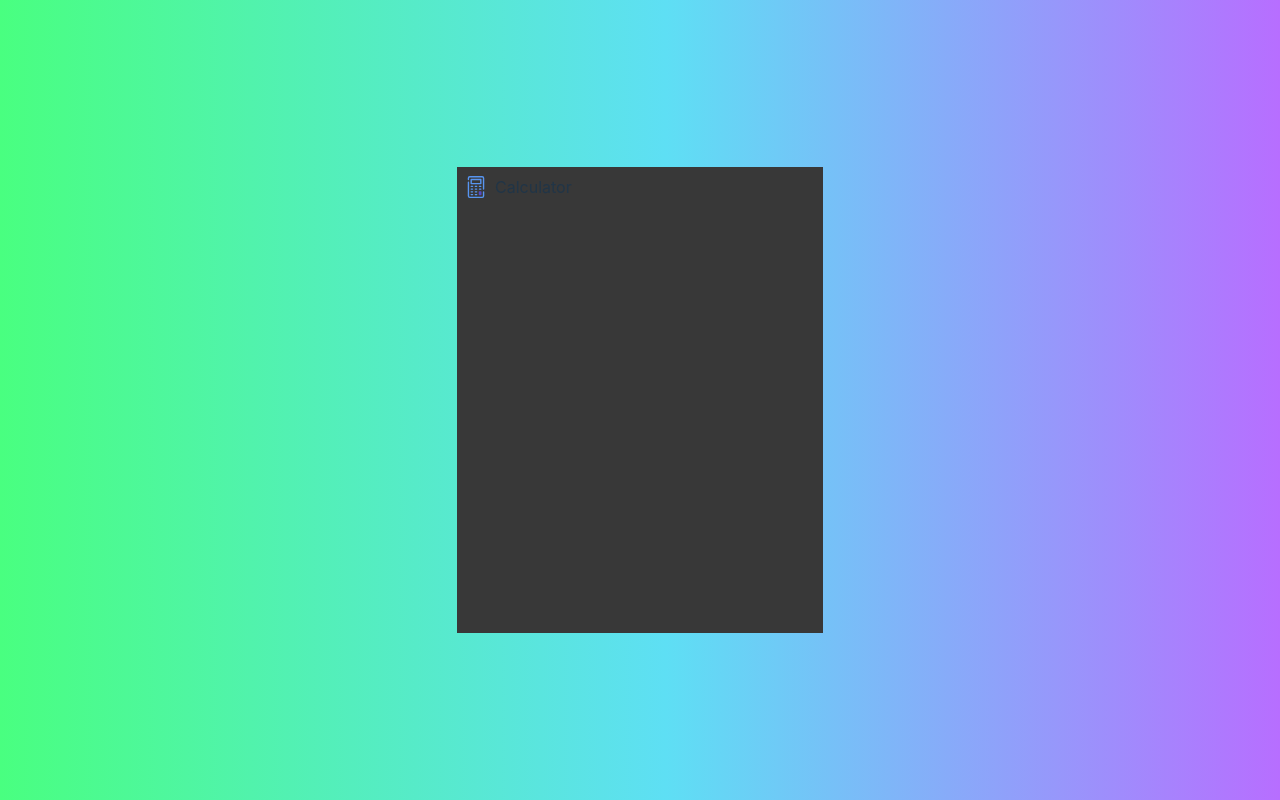
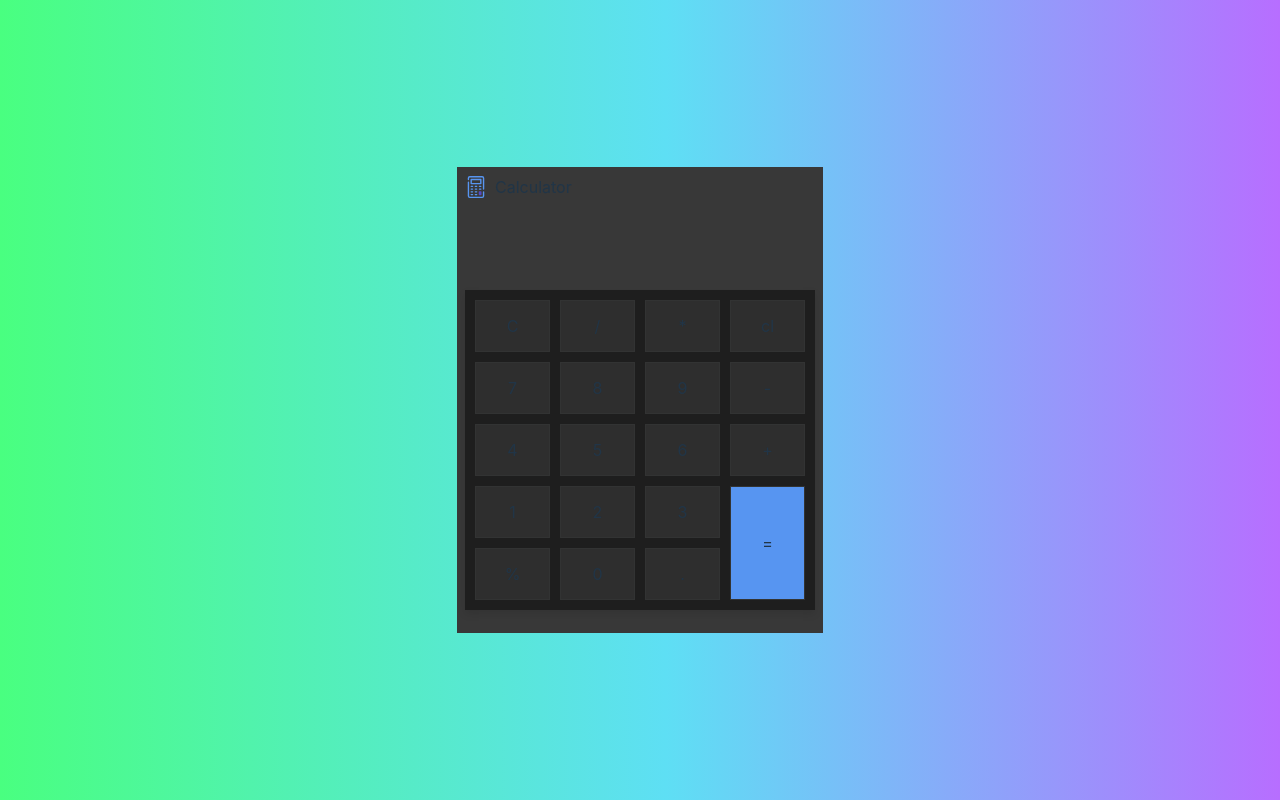
Before and after one commit to BananILN/RenderTry, a React (Vite) app in the folder Render/: page / in a window 1280 px wide. Built offline with nearby package versions, Linux system fonts and the light colour scheme.

Commit message:
add styles

```diff
--- a/Render/src/App.css
+++ b/Render/src/App.css
@@ -68,3 +68,97 @@ svg{
 }
 
 .cls-1{fill:#5795f1;}.cls-2{fill:#564ac2;}
+
+
+.button-block{
+  background-color: rgba(24, 24, 24, 0.801);
+  display: grid;
+  grid-template-columns: repeat(4,1fr);
+  gap: 10px;
+  margin:10px 0px;
+  padding: 10px 10px;
+  box-shadow: 0 4px 8px rgba(0, 0, 0, 0.1);
+
+}
+
+.logic-symbol, .number-symbol {
+  display: contents; /* Убираем лишние div, чтобы элементы стали частью общей сетки */
+}
+
+.button-block p{
+  display: flex;
+  justify-content: center;
+  align-items: center;
+  background-color: #2e2e2e;
+  border: 1px solid rgb(50, 51, 51);
+  padding: 13px 0px;
+  margin: 0px;
+  cursor: pointer;
+  transition: 0.6 ease;
+}
+
+.button-block p:hover{
+  background-color: #181822;
+}
+
+.logic-symbol p:nth-child(1){
+  grid-area: 1/1;
+}
+
+.logic-symbol p:nth-child(2){
+  grid-area: 1/2;
+}
+
+
+.logic-symbol p:nth-child(3){
+  grid-area: 1/3;
+}
+
+.logic-symbol p:nth-child(4){
+  grid-area: 1/4;
+}
+
+.logic-symbol p:nth-child(5){
+  grid-area: 2/4;
+}
+
+.logic-symbol p:nth-child(6){
+  grid-area: 3/4;
+}
+
+.logic-symbol p:nth-child(7){
+  grid-column:4;
+  grid-row: 4/6;
+  background-color: #5795f1;
+  transition: 0.6 ease;
+}
+
+.logic-symbol p:nth-child(7):hover{
+  background-color: #3d6bb1;
+}
+.calc-input{
+  width: 100%;
+  height: 18%;
+
+}
+
+.calc-input input {
+  height: 100%;
+  width: 95%;
+  font-size: 18px; /* Размер шрифта */
+  text-align: right; /* Выравнивание текста по левому краю */
+  margin: 5px 0px;
+  font-size: 7vh;
+  border-radius: 12px;
+  border: none; /* Убираем границу */
+  background-color: transparent; /* Прозрачный фон */
+  outline: none; /* Убираем outline при фокусе */
+  transition: 0.3s ease; /* Плавные переходы */
+
+
+}
+
+
+.calc-input input:focus {
+  background-color: rgba(0, 0, 0, 0.05);
+}
--- a/Render/src/App.jsx
+++ b/Render/src/App.jsx
@@ -3,7 +3,7 @@ import './App.css'
 import Calc from './components/CalcHeader'
 
 function App() {
-  const [count, setCount] = useState(0)
+
 
   return (
     <>
--- a/Render/src/components/CalcHeader.jsx
+++ b/Render/src/components/CalcHeader.jsx
@@ -1,6 +1,54 @@
-export default function Calc(){
+import { useState } from "react";
 
 
+
+
+
+export default function Calc(){
+    const [inputVal, SetInputVal] = useState("");
+    const [firstNum, SetFirstNum] = useState(null);
+    const [operator, SetOperator] = useState(null)
+
+    const handleNumber = (num) =>{
+        SetInputVal((prevVal) => prevVal + num );
+    }
+
+    const handleOpetator = (op) =>{
+        if(inputVal !== ""){
+            SetFirstNum(parseFloat(inputVal));
+            SetOperator(op);
+            SetInputVal("")
+        }
+    }
+
+    const handleCalculate = () =>{
+        if(firstNum !== null && operator !== null && inputVal !== ""){
+            const secondNum = parseFloat(inputVal);
+            let res = 0;
+
+            switch(operator){
+                case "+":
+                    res = firstNum + secondNum;
+                    break;
+                case "-":
+                        result = firstNum - secondNum;
+                        break;
+                case "*":
+                        result = firstNum * secondNum;
+                        break;
+                case "/":
+                        result = firstNum / secondNum;
+                        break;
+                      default:
+                        break;
+
+            }
+        }
+    }
+
+    const handleClear = () =>{
+        SetInputVal("");
+    }
     return (
         <div className="Calc">
             <div className="calc-header">
@@ -9,40 +57,71 @@ export default function Calc(){
                     </defs>
                     <g data-name="4. Calculator" id="_4._Calculator">
 
-                    <path class="cls-1" d="M27,22a1,1,0,0,0-1,1v6a1,1,0,0,1-1,1H7a1,1,0,0,1-1-1V9A1,1,0,0,0,4,9V29a3,3,0,0,0,3,3H25a3,3,0,0,0,3-3V23A1,1,0,0,0,27,22Z"/>
+                    <path className="cls-1" d="M27,22a1,1,0,0,0-1,1v6a1,1,0,0,1-1,1H7a1,1,0,0,1-1-1V9A1,1,0,0,0,4,9V29a3,3,0,0,0,3,3H25a3,3,0,0,0,3-3V23A1,1,0,0,0,27,22Z"/>
 
-                    <path class="cls-1" d="M25,0H7A3,3,0,0,0,4,3V5A1,1,0,0,0,6,5V3A1,1,0,0,1,7,2H25a1,1,0,0,1,1,1V19a1,1,0,0,0,2,0V3A3,3,0,0,0,25,0Z"/>
+                    <path className="cls-1" d="M25,0H7A3,3,0,0,0,4,3V5A1,1,0,0,0,6,5V3A1,1,0,0,1,7,2H25a1,1,0,0,1,1,1V19a1,1,0,0,0,2,0V3A3,3,0,0,0,25,0Z"/>
 
-                    <path class="cls-1" d="M24,5a1,1,0,0,0-1-1H9A1,1,0,0,0,8,5v6a1,1,0,0,0,1,1H23a1,1,0,0,0,1-1Zm-2,5H10V6H22Z"/>
+                    <path className="cls-1" d="M24,5a1,1,0,0,0-1-1H9A1,1,0,0,0,8,5v6a1,1,0,0,0,1,1H23a1,1,0,0,0,1-1Zm-2,5H10V6H22Z"/>
 
-                    <path class="cls-1" d="M9,16h2a1,1,0,0,0,0-2H9a1,1,0,0,0,0,2Z"/>
+                    <path className="cls-1" d="M9,16h2a1,1,0,0,0,0-2H9a1,1,0,0,0,0,2Z"/>
 
-                    <path class="cls-1" d="M17,14H15a1,1,0,0,0,0,2h2a1,1,0,0,0,0-2Z"/>
+                    <path className="cls-1" d="M17,14H15a1,1,0,0,0,0,2h2a1,1,0,0,0,0-2Z"/>
 
-                    <path class="cls-1" d="M23,14H21a1,1,0,0,0,0,2h2a1,1,0,0,0,0-2Z"/>
+                    <path className="cls-1" d="M23,14H21a1,1,0,0,0,0,2h2a1,1,0,0,0,0-2Z"/>
 
-                    <path class="cls-1" d="M9,20h2a1,1,0,0,0,0-2H9a1,1,0,0,0,0,2Z"/>
+                    <path className="cls-1" d="M9,20h2a1,1,0,0,0,0-2H9a1,1,0,0,0,0,2Z"/>
 
-                    <path class="cls-1" d="M17,18H15a1,1,0,0,0,0,2h2a1,1,0,0,0,0-2Z"/>
+                    <path className="cls-1" d="M17,18H15a1,1,0,0,0,0,2h2a1,1,0,0,0,0-2Z"/>
 
-                    <path class="cls-1" d="M23,18H21a1,1,0,0,0,0,2h2a1,1,0,0,0,0-2Z"/>
+                    <path className="cls-1" d="M23,18H21a1,1,0,0,0,0,2h2a1,1,0,0,0,0-2Z"/>
 
-                    <path class="cls-1" d="M9,24h2a1,1,0,0,0,0-2H9a1,1,0,0,0,0,2Z"/>
+                    <path className="cls-1" d="M9,24h2a1,1,0,0,0,0-2H9a1,1,0,0,0,0,2Z"/>
 
-                    <path class="cls-1" d="M17,22H15a1,1,0,0,0,0,2h2a1,1,0,0,0,0-2Z"/>
+                    <path className="cls-1" d="M17,22H15a1,1,0,0,0,0,2h2a1,1,0,0,0,0-2Z"/>
 
-                    <path class="cls-1" d="M9,28h2a1,1,0,0,0,0-2H9a1,1,0,0,0,0,2Z"/>
+                    <path className="cls-1" d="M9,28h2a1,1,0,0,0,0-2H9a1,1,0,0,0,0,2Z"/>
 
-                    <path class="cls-1" d="M17,26H15a1,1,0,0,0,0,2h2a1,1,0,0,0,0-2Z"/>
+                    <path className="cls-1" d="M17,26H15a1,1,0,0,0,0,2h2a1,1,0,0,0,0-2Z"/>
 
-                    <rect class="cls-2" height="6" rx="1" width="4" x="20" y="22"/>
+                    <rect className="cls-2" height="6" rx="1" width="4" x="20" y="22"/>
 
                     </g>
 
                     </svg>
             <p className="calc-title">Calculator</p>
             </div>
+           <div className="calc-input">
+                <input type="text" name="" value={inputVal} readOnly/>
+           </div>
 
+
+            <div className="button-block">
+                    <div className="logic-symbol">
+                        <p onClick={handleClear}>C</p>
+                        <p>/</p>
+                        <p>*</p>
+                        <p>cl</p>
+                        <p>-</p>
+                        <p>+</p>
+                        <p>=</p>
+                    </div>
+                    <div className="number-symbol">
+                        <p onClick={()=> handleNumber('7')}>7</p>
+                        <p onClick={()=> handleNumber('8')}>8</p>
+                        <p onClick={()=> handleNumber('9')}>9</p>
+                        <p onClick={()=> handleNumber('4')}>4</p>
+                        <p onClick={()=> handleNumber('5')}>5</p>
+                        <p onClick={()=> handleNumber('6')}>6</p>
+                        <p onClick={()=> handleNumber('1')}>1</p>
+                        <p onClick={()=> handleNumber('2')}>2</p>
+                        <p onClick={()=> handleNumber('3')}>3</p>
+                        <p onClick={()=> handleNumber('%')}>%</p>
+                        <p onClick={()=> handleNumber('0')}>0</p>
+                        <p onClick={()=> handleNumber('.')}>.</p>
+
+
+                    </div>
+            </div>
         </div>
     )
 }
```
